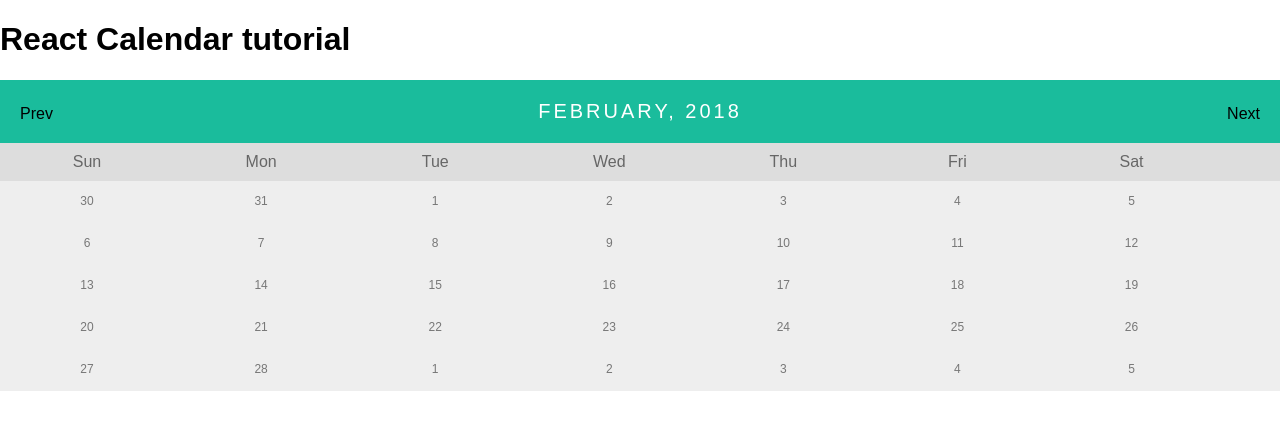
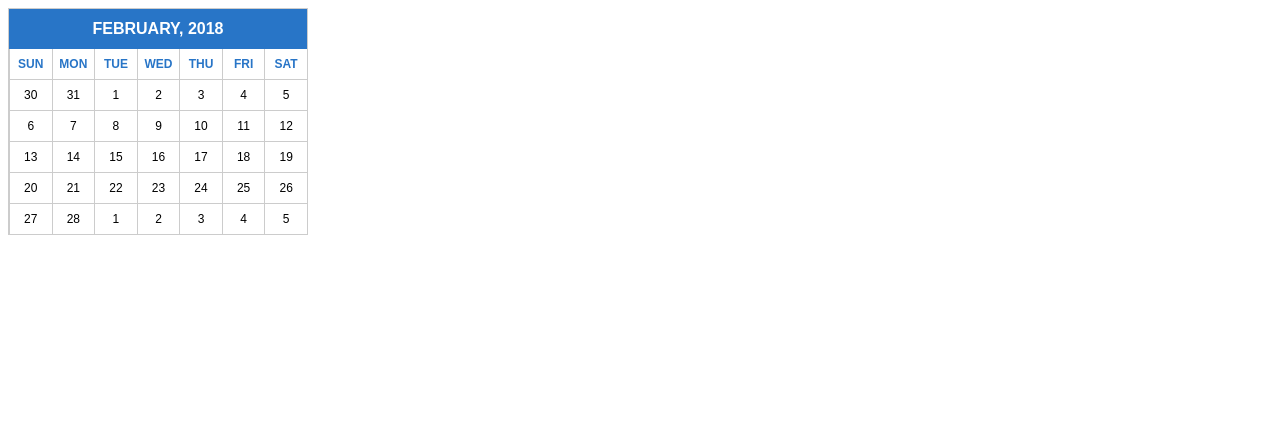
Before and after one commit to galib2145/react-calendar, a React (Create React App) app: page / in a window 1280 px wide. Shown: the top 430 px of the page. Built offline with nearby package versions, Linux system fonts and the light colour scheme.

Commit message:
Modified calendar CSS for a better look

```diff
--- a/src/Calendar.jsx
+++ b/src/Calendar.jsx
@@ -3,14 +3,14 @@ import moment from 'moment';
 
 function WeekHeader(props) {
   return (
-      <div className="days-header">
-        <span className="header-item">Sun</span>
-        <span className="header-item">Mon</span>
-        <span className="header-item">Tue</span>
-        <span className="header-item">Wed</span>
-        <span className="header-item">Thu</span>
-       	<span className="header-item">Fri</span>
-       	<span className="header-item">Sat</span>
+      <div className="days-container">
+        <span className="week-cell">Sun</span>
+        <span className="week-cell">Mon</span>
+        <span className="week-cell">Tue</span>
+        <span className="week-cell">Wed</span>
+        <span className="week-cell">Thu</span>
+       	<span className="week-cell">Fri</span>
+       	<span className="week-cell">Sat</span>
     </div>
   );
 }
@@ -56,7 +56,7 @@ function getWeekDataForCalendarView(month, year) {
 
 function Week(props) {
   const weekData = props.weekData;
-  const daysView = weekData.map((date) => <span className="single-day">{date.getDate()}</span>);
+  const daysView = weekData.map((date) => <span className="day-cell">{date.getDate()}</span>);
   return (
     <div className="days-container">
       {daysView}
@@ -106,16 +106,9 @@ class Calendar extends Component {
   render() {
     const currentDate = moment(this.state.date);
     return (
-      <div>
-        <h1>React Calendar tutorial</h1>
-        <div className="month-header">
-            <div className="prev" onClick={this.renderPreviousMonth}>
-                <span>Prev</span>
-            </div>
-            <span className="month-text">{currentDate.format("MMMM, YYYY")}</span>
-            <div className="next" onClick={this.renderNextMonth}>
-                <span>Next</span>
-            </div>
+      <div className="calendar">
+        <div className="month-label">
+          <span className="month-text">{currentDate.format("MMMM, YYYY")}</span>
         </div>
         <WeekHeader/>
         <WeekList month={this.state.date.getMonth()} year={this.state.date.getYear()}/>
@@ -125,3 +118,7 @@ class Calendar extends Component {
 }
 
 export default Calendar;
+
+            // <div className="prev" onClick={this.renderPreviousMonth}>
+            //     <span>Prev</span>
+            // </div>
--- a/src/index.css
+++ b/src/index.css
@@ -1,60 +1,82 @@
 body {
-  margin: 0;
-  padding: 0;
-  font-family: sans-serif;
+  font-family: Arial;
+  font-size: 16px;
 }
 
-.month-header {
-  padding: 20px 20px;
-  background: #1abc9c;
+.calendar {
+  float: left;
+  display: block;
+  box-sizing: border-box;
+  -moz-box-sizing: border-box;
+  background: white;
+  width: 300px;
+  border: solid 1px #cccccc;
+  margin-bottom: 10px;
+}
+
+.month-label {
+  float: left;
+  text-transform: uppercase;
+  font-weight: bold;
+  width: 100%;
+  background: #2875c7;
+  height: 40px;
+  color: white;
   text-align: center;
 }
 
 .month-text {
-  color: white;
-  font-size: 20px;
-  width: 100%;
-  text-transform: uppercase;
-  letter-spacing: 3px;
+  height: 40px;
+  line-height: 40px !important;
+  display: inline-block;
+  vertical-align: middle;
+}
+.calendar > div.header > i {
+  float: left;
+  width: 40px;
+  font-size: 1.125em;
+  font-weight: bold;
+  position: relative;
+  box-sizing: border-box;
+  -moz-box-sizing: border-box;
+  padding: 0 10px;
+  cursor: pointer;
 }
 
-.days-header {
-  margin: 0;
-  padding: 10px 0;
-  background-color: #ddd;
+.day-cell {
+  width: 14.28571429%;
+  box-sizing: border-box;
+  -moz-box-sizing: border-box;
+  border-left: solid 1px #cccccc;
+  font-size: 0.75em;
+  text-align: center;
+  height: 30px;
+  line-height: 30px !important;
+  display: inline-block;
+  vertical-align: middle;
+  background: white;
+  cursor: pointer;
+  color: black;
 }
 
-.header-item {
+.week-cell {
+  width: 14.28571429%;
+  box-sizing: border-box;
+  -moz-box-sizing: border-box;
+  border-left: solid 1px #cccccc;
+  font-size: 0.75em;
+  text-align: center;
+  height: 30px;
+  line-height: 30px !important;
   display: inline-block;
-  width: 13.6%;
-  color: #666;
-  text-align: center;
+  vertical-align: middle;
+  background: white;
+  cursor: pointer;
+  color: #2875c7;
+  text-transform: uppercase;
+  font-weight: bold;
 }
 
 .days-container {
-  padding: 10px 0;
-  background: #eee;
-  margin: 0;
+  border-top: solid 1px #cccccc;
 }
-
-.single-day {
-  list-style-type: none;
-  display: inline-block;
-  width: 13.6%;
-  text-align: center;
-  margin-bottom: 5px;
-  font-size: 12px;
-  color: #777;
-}
-
-.prev {
-  float: left;
-  padding-top: 5px;
-  text-align: center;
-}
-
-.next {
-  float: right;
-  padding-top: 5px;
-  text-align: center;
-}
```
Also changed, not shown: 1 other file (tests, documents, lock files or other folders).
